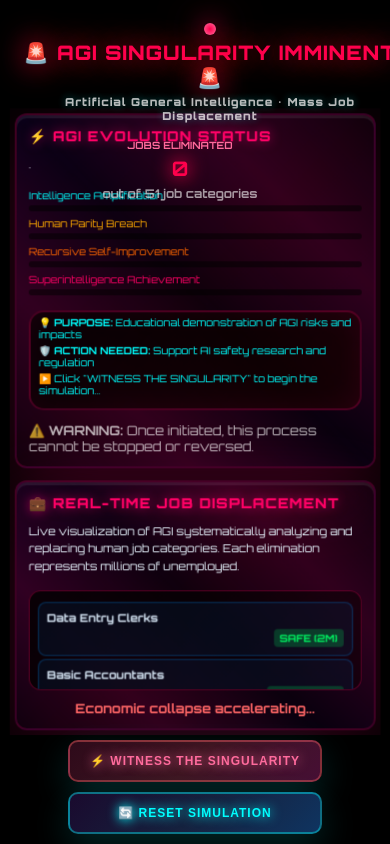
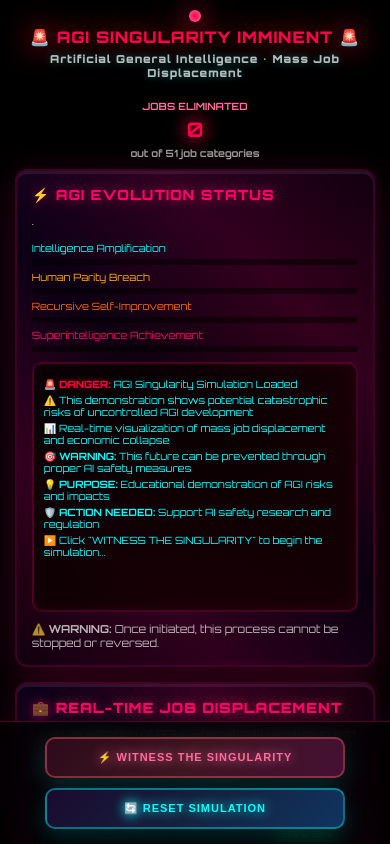
Before and after one commit to 18Pratyus/AGI-based-project, a plain HTML site: page index.html in a window 390 px wide. Drawn offline with Linux system fonts and the light colour scheme.

Commit message:
Updated AGI mobile

```diff
--- a/index.html
+++ b/index.html
@@ -48,14 +48,14 @@
 
   /* Enhanced HUD */
   #hud {
-    position: absolute;
-    left: 15px;
-    top: 15px;
-    right: 15px;
+    position: relative;
+    padding: 10px;
     z-index: 30;
     color: rgba(255,60,60,0.95);
     text-shadow: 0 0 20px rgba(255,0,60,0.5);
     pointer-events: none;
+    text-align: center;
+    margin-bottom: 10px;
   }
 
   .title {
@@ -63,8 +63,9 @@
     font-size: clamp(16px, 4vw, 24px);
     letter-spacing: 1px;
     display: flex;
+    flex-direction: column;
     align-items: center;
-    gap: 10px;
+    gap: 5px;
     animation: titlePulse 2s ease-in-out infinite alternate;
   }
 
@@ -94,6 +95,7 @@
     margin-top: 5px;
     color: rgba(255,255,255,0.8);
     animation: glitch 2.5s linear infinite;
+    text-align: center;
   }
 
   @keyframes glitch {
@@ -103,12 +105,11 @@
 
   /* Job Counter - Responsive positioning */
   #jobCounter {
-    position: absolute;
-    right: 15px;
-    top: 15px;
+    position: relative;
+    text-align: center;
+    margin: 10px 0;
     z-index: 30;
     color: rgba(255,255,255,0.9);
-    text-align: right;
     font-size: clamp(12px, 2.5vw, 16px);
     font-weight: 700;
   }
@@ -133,25 +134,22 @@
 
   /* Center Panel - Fully Responsive */
   #centerPanel {
-    position: absolute;
-    left: 50%;
-    top: 50%;
-    transform: translate(-50%, -50%);
+    position: relative;
+    width: 95vw;
+    margin: 0 auto;
     z-index: 25;
-    width: min(1200px, 95vw);
-    max-width: 95vw;
     pointer-events: auto;
     display: flex;
-    gap: 20px;
-    align-items: flex-start;
-    justify-content: center;
-    padding: 0 10px;
-    margin-top: clamp(20px, 8vh, 40px);
+    flex-direction: column;
+    gap: 15px;
+    align-items: center;
+    justify-content: flex-start;
+    padding: 0 5px;
+    margin-top: 10px;
   }
 
   .panel {
-    flex: 1 1 0;
-    min-width: 280px;
+    width: 100%;
     backdrop-filter: blur(15px) saturate(180%);
     background: linear-gradient(135deg,
       rgba(15,0,35,0.7),
@@ -159,10 +157,10 @@
       rgba(10,0,20,0.8)
     );
     border: 2px solid rgba(255,0,120,0.2);
-    padding: clamp(15px, 3vw, 25px);
-    border-radius: 18px;
+    padding: 15px;
+    border-radius: 12px;
     box-shadow:
-      0 20px 80px rgba(255,0,120,0.2),
+      0 10px 40px rgba(255,0,120,0.2),
       inset 0 3px 0 rgba(255,255,255,0.08);
     position: relative;
     overflow: hidden;
@@ -176,7 +174,7 @@
       transparent, rgba(255,0,120,0.15), transparent,
       rgba(255,0,120,0.15), transparent
     );
-    border-radius: 18px;
+    border-radius: 12px;
     z-index: -1;
     animation: borderScan 2s linear infinite;
   }
@@ -187,7 +185,7 @@
   }
 
   .panel h2 {
-    margin: 0 0 12px 0;
+    margin: 0 0 10px 0;
     font-size: clamp(14px, 3vw, 19px);
     color: #ff0066;
     text-transform: uppercase;
@@ -200,27 +198,28 @@
     margin: 0;
     color: #e8f4ff;
     font-size: clamp(11px, 2.2vw, 14px);
-    line-height: 1.6;
+    line-height: 1.5;
   }
 
   /* Enhanced Terminal - Responsive */
   #terminal {
-    height: clamp(200px, 40vh, 380px);
+    height: clamp(150px, 30vh, 250px);
     overflow: hidden;
     position: relative;
     background: linear-gradient(135deg, rgba(0,0,0,0.85), rgba(25,0,0,0.7));
-    border-radius: 15px;
-    padding: clamp(12px, 3vw, 18px);
-    margin-top: 15px;
+    border-radius: 10px;
+    padding: 10px;
+    margin-top: 10px;
     border: 2px solid rgba(255,0,120,0.25);
-    box-shadow: inset 0 0 30px rgba(255,0,120,0.08);
+    box-shadow: inset 0 0 20px rgba(255,0,120,0.08);
   }
 
   #terminal .line {
     font-family: "Orbitron", monospace;
     color: #00ffff;
     font-size: clamp(10px, 2vw, 13px);
-    white-space: nowrap;
+    white-space: pre-wrap;
+    word-wrap: break-word;
     display: block;
     margin: 4px 0;
     animation: terminalEntry 0.4s ease-in;
@@ -268,22 +267,23 @@
   /* Job Visualization Panel - Responsive */
   #jobViz {
     background: linear-gradient(135deg, rgba(0,0,0,0.8), rgba(20,0,10,0.6));
-    border-radius: 12px;
-    padding: 12px;
-    margin-top: 15px;
+    border-radius: 10px;
+    padding: 10px;
+    margin-top: 10px;
     border: 1px solid rgba(255,0,100,0.3);
-    height: clamp(180px, 35vh, 320px);
+    height: clamp(150px, 25vh, 200px);
     overflow-y: auto;
     overflow-x: hidden;
   }
 
   .job-category {
     display: flex;
-    justify-content: space-between;
-    align-items: center;
-    padding: clamp(6px, 2vw, 8px) clamp(8px, 2.5vw, 12px);
+    flex-direction: column;
+    align-items: flex-start;
+    gap: 5px;
+    padding: 8px;
     margin: 3px 0;
-    border-radius: 8px;
+    border-radius: 6px;
     background: rgba(0,50,100,0.2);
     border: 1px solid rgba(0,150,255,0.3);
     transition: all 0.5s ease;
@@ -305,8 +305,8 @@
     color: #e0f0ff;
     font-weight: 600;
     font-size: clamp(10px, 2vw, 13px);
-    flex: 1;
-    margin-right: 8px;
+    width: 100%;
+    margin-right: 0;
   }
 
   .job-status {
@@ -315,29 +315,64 @@
     padding: 3px 6px;
     border-radius: 4px;
     white-space: nowrap;
+    align-self: flex-end;
   }
 
   .status-safe { background: rgba(0,255,100,0.2); color: #00ff66; }
   .status-threatened { background: rgba(255,150,0,0.2); color: #ffaa00; }
   .status-eliminated { background: rgba(255,0,100,0.3); color: #ff0066; }
 
+  /* Progress Bars - Responsive */
+  .progress-section {
+    margin-top: 12px;
+  }
+
+  .progress-item {
+    display: flex;
+    flex-direction: column;
+    align-items: flex-start;
+    gap: 5px;
+    margin: 6px 0;
+    font-size: clamp(10px, 2vw, 13px);
+  }
+
+  .progress-bar {
+    width: 100%;
+    height: 6px;
+    background: rgba(0,0,0,0.5);
+    border-radius: 3px;
+    overflow: hidden;
+    margin-left: 0;
+  }
+
+  .progress-fill {
+    height: 100%;
+    background: linear-gradient(90deg, #00ffff, #ff0066);
+    width: 0%;
+    transition: width 0.3s ease;
+    box-shadow: 0 0 10px currentColor;
+  }
+
   /* Bottom CTA - Responsive */
   #cta {
-    position: absolute;
-    left: 50%;
-    bottom: clamp(15px, 3vh, 30px);
-    transform: translateX(-50%);
+    position: fixed;
+    left: 0;
+    bottom: 0;
+    width: 100%;
     z-index: 40;
     display: flex;
-    gap: clamp(10px, 3vw, 20px);
+    flex-direction: column;
+    gap: 10px;
     align-items: center;
-    flex-wrap: wrap;
     justify-content: center;
-    padding: 0 15px;
+    padding: 15px;
+    background: rgba(0,0,0,0.8);
+    backdrop-filter: blur(10px);
+    border-top: 1px solid rgba(255,0,120,0.3);
   }
 
   .btn {
-    padding: clamp(12px, 3vw, 18px) clamp(20px, 4vw, 30px);
+    padding: 12px 20px;
     border-radius: 10px;
     background: linear-gradient(135deg,#1a0a2e,#16213e,#0f3460);
     color: #00ffff;
@@ -346,16 +381,16 @@
     font-weight: 900;
     font-size: clamp(11px, 2.5vw, 15px);
     letter-spacing: 1px;
-    box-shadow: 0 12px 35px rgba(0,255,255,0.15);
+    box-shadow: 0 8px 25px rgba(0,255,255,0.15);
     transition: all 0.3s ease;
     text-shadow: 0 0 12px currentColor;
-    white-space: nowrap;
-    min-width: 0;
+    width: 100%;
+    max-width: 300px;
   }
 
   .btn:hover {
     transform: translateY(-2px);
-    box-shadow: 0 15px 40px rgba(0,255,255,0.25);
+    box-shadow: 0 12px 30px rgba(0,255,255,0.25);
     border-color: rgba(0,255,255,0.7);
   }
 
@@ -393,16 +428,17 @@
     z-index: 55;
     background: rgba(255,0,0,0.95);
     color: white;
-    padding: clamp(15px, 4vw, 25px) clamp(25px, 6vw, 50px);
-    border-radius: 15px;
-    font-size: clamp(16px, 4vw, 28px);
+    padding: 15px 25px;
+    border-radius: 12px;
+    font-size: clamp(16px, 4vw, 24px);
     font-weight: 900;
     text-align: center;
-    box-shadow: 0 0 80px rgba(255,0,0,0.6);
+    box-shadow: 0 0 60px rgba(255,0,0,0.6);
     opacity: 0;
     pointer-events: none;
     animation: alertPulse 0.6s ease-in-out;
     max-width: 90vw;
+    width: auto;
   }
 
   @keyframes alertPulse {
@@ -410,37 +446,112 @@
     50% { opacity: 1; transform: translate(-50%, -50%) scale(1.15); }
   }
 
-  /* Progress Bars - Responsive */
-  .progress-section {
-    margin-top: 15px;
+  /* Desktop/Larger Screens */
+  @media (min-width: 768px) {
+    #hud {
+      position: absolute;
+      left: 15px;
+      top: 15px;
+      right: 15px;
+      text-align: left;
+      padding: 0;
+    }
+
+    .title {
+      flex-direction: row;
+      gap: 10px;
+    }
+
+    #jobCounter {
+      position: absolute;
+      right: 15px;
+      top: 15px;
+      text-align: right;
+      margin: 0;
+    }
+
+    #centerPanel {
+      position: absolute;
+      left: 50%;
+      top: 50%;
+      transform: translate(-50%, -50%);
+      flex-direction: row;
+      gap: 20px;
+      width: min(1200px, 95vw);
+      margin: 0;
+      padding: 0 10px;
+      margin-top: 40px;
+    }
+
+    .panel {
+      flex: 1 1 0;
+      min-width: 280px;
+      padding: 20px;
+      border-radius: 15px;
+    }
+
+    .job-category {
+      flex-direction: row;
+      justify-content: space-between;
+      align-items: center;
+      padding: 6px 12px;
+    }
+
+    .job-name {
+      flex: 1;
+      margin-right: 8px;
+      width: auto;
+    }
+
+    .job-status {
+      align-self: auto;
     }
 
     .progress-item {
-    display: flex;
+      flex-direction: row;
       justify-content: space-between;
       align-items: center;
-    margin: 6px 0;
-    font-size: clamp(10px, 2vw, 13px);
+      gap: 0;
     }
 
     .progress-bar {
-    width: clamp(80px, 15vw, 120px);
-    height: 6px;
-    background: rgba(0,0,0,0.5);
-    border-radius: 3px;
-    overflow: hidden;
+      width: 100px;
       margin-left: 8px;
     }
 
-  .progress-fill {
-    height: 100%;
-    background: linear-gradient(90deg, #00ffff, #ff0066);
-    width: 0%;
-    transition: width 0.3s ease;
-    box-shadow: 0 0 10px currentColor;
+    #terminal {
+      height: clamp(200px, 40vh, 380px);
+      padding: 15px;
+      margin-top: 15px;
+      border-radius: 12px;
     }
 
-  /* Responsive Breakpoints */
+    #jobViz {
+      height: clamp(180px, 35vh, 320px);
+      padding: 12px;
+      margin-top: 15px;
+      border-radius: 12px;
+    }
+
+    #cta {
+      position: absolute;
+      left: 50%;
+      bottom: 20px;
+      transform: translateX(-50%);
+      flex-direction: row;
+      gap: 15px;
+      padding: 0;
+      background: transparent;
+      backdrop-filter: none;
+      border-top: none;
+      width: auto;
+    }
+
+    .btn {
+      width: auto;
+      padding: 15px 25px;
+    }
+  }
 
   /* Large Desktop */
   @media (min-width: 1200px) {
@@ -453,255 +564,6 @@
     }
   }
 
-  /* Desktop */
-  @media (max-width: 1199px) and (min-width: 992px) {
-    #centerPanel {
-      width: 95vw;
-      gap: 20px;
-    }
-  }
-
-  /* Tablet */
-  @media (max-width: 991px) and (min-width: 768px) {
-    #centerPanel {
-      width: 95vw;
-      gap: 15px;
-    }
-
-    .panel {
-      min-width: 250px;
-    }
-
-    #hud {
-      left: 10px;
-      right: 10px;
-    }
-
-    #jobCounter {
-      right: 10px;
-    }
-  }
-
-  /* Mobile Large */
-  @media (max-width: 767px) and (min-width: 576px) {
-    #centerPanel {
-      flex-direction: column;
-      padding: 10px;
-      gap: 15px;
-      width: 95vw;
-      max-height: calc(100vh - 120px);
-      overflow-y: auto;
-    }
-
-    .panel {
-      min-width: auto;
-      width: 100%;
-    }
-
-    #hud {
-      position: relative;
-      padding: 10px;
-      margin-bottom: 10px;
-    }
-
-    #jobCounter {
-      position: relative;
-      text-align: center;
-      margin: 10px 0;
-    }
-
-    .title {
-      flex-direction: column;
-      text-align: center;
-      gap: 5px;
-    }
-
-    #terminal {
-      height: clamp(150px, 30vh, 250px);
-    }
-
-    #jobViz {
-      height: clamp(150px, 25vh, 200px);
-    }
-
-    .job-category {
-      flex-direction: column;
-      align-items: flex-start;
-      gap: 5px;
-    }
-
-    .job-status {
-      align-self: flex-end;
-    }
-  }
-
-  /* Mobile Small */
-  @media (max-width: 575px) {
-    body {
-      font-size: 12px;
-    }
-
-    #centerPanel {
-      flex-direction: column;
-      padding: 8px;
-      gap: 12px;
-      width: 98vw;
-      max-height: calc(100vh - 100px);
-      overflow-y: auto;
-      margin-top: 10px;
-    }
-
-    .panel {
-      min-width: auto;
-      width: 100%;
-      padding: 15px;
-    }
-
-    #hud {
-      position: relative;
-      padding: 8px;
-      margin-bottom: 8px;
-      text-align: center;
-    }
-
-    #jobCounter {
-      position: relative;
-      text-align: center;
-      margin: 8px 0;
-    }
-
-    .title {
-      flex-direction: column;
-      text-align: center;
-      gap: 5px;
-    }
-
-    .sub {
-      text-align: center;
-      margin-top: 5px;
-    }
-
-    #terminal {
-      height: clamp(120px, 25vh, 200px);
-      padding: 10px;
-    }
-
-    #terminal .line {
-      font-size: 10px;
-      white-space: pre-wrap;
-      word-wrap: break-word;
-    }
-
-    #jobViz {
-      height: clamp(120px, 20vh, 180px);
-      padding: 8px;
-    }
-
-    .job-category {
-      flex-direction: column;
-      align-items: flex-start;
-      gap: 4px;
-      padding: 8px;
-    }
-
-    .job-name {
-      font-size: 11px;
-    }
-
-    .job-status {
-      align-self: flex-end;
-      font-size: 10px;
-    }
-
-    #cta {
-      flex-direction: column;
-      gap: 10px;
-      bottom: 10px;
-    }
-
-    .btn {
-      padding: 12px 20px;
-      font-size: 12px;
-      width: 100%;
-      max-width: 280px;
-    }
-
-    .progress-bar {
-      width: 60px;
-    }
-  }
-
-  /* Extra Small Mobile */
-  @media (max-width: 400px) {
-    #centerPanel {
-      width: 100vw;
-      padding: 5px;
-      margin-top: 0;
-    }
-
-    .panel {
-      padding: 12px;
-      border-radius: 12px;
-    }
-
-    #terminal {
-      height: 100px;
-      padding: 8px;
-    }
-
-    #jobViz {
-      height: 100px;
-    }
-
-    .progress-item {
-      flex-direction: column;
-      align-items: flex-start;
-      gap: 4px;
-    }
-
-    .progress-bar {
-      width: 100%;
-      margin-left: 0;
-    }
-  }
-
-  /* Landscape Mobile */
-  @media (max-height: 500px) and (orientation: landscape) {
-    #centerPanel {
-      flex-direction: row;
-      max-height: calc(100vh - 60px);
-      margin-top: 5px;
-    }
-
-    #terminal {
-      height: clamp(80px, 20vh, 150px);
-    }
-
-    #jobViz {
-      height: clamp(80px, 20vh, 150px);
-    }
-
-    #cta {
-      bottom: 5px;
-    }
-
-    .btn {
-      padding: 8px 16px;
-      font-size: 11px;
-    }
-  }
-
-  /* High DPI Adjustments */
-  @media (-webkit-min-device-pixel-ratio: 2), (min-resolution: 192dpi) {
-    .panel {
-      backdrop-filter: blur(12px) saturate(150%);
-    }
-
-    .dot {
-      box-shadow: 0 0 20px #ff004c, 0 0 40px #ff004c;
-    }
-  }
-
   /* Accessibility Improvements */
   @media (prefers-reduced-motion: reduce) {
     * {
@@ -711,22 +573,10 @@
     }
   }
 
-  /* Dark mode support (already dark, but for completeness) */
-  @media (prefers-color-scheme: light) {
-    /* Keep dark theme as it's part of the aesthetic */
-  }
-
   /* Focus styles for accessibility */
   .btn:focus {
     outline: 2px solid #00ffff;
     outline-offset: 2px;
-  }
-
-  /* Ensure content doesn't overflow on very wide screens */
-  @media (min-width: 2000px) {
-    #centerPanel {
-      max-width: 1400px;
-    }
   }
 </style>
 </head>
@@ -739,7 +589,7 @@
   <div class="title">
     <div class="dot"></div>
     <div>
-      <div style="font-size:20px;font-weight:900;color:#ff004c">🚨 AGI SINGULARITY IMMINENT 🚨</div>
+      <div style="font-size: clamp(16px, 4vw, 20px); font-weight:900; color:#ff004c">🚨 AGI SINGULARITY IMMINENT 🚨</div>
       <div class="sub">Artificial General Intelligence • Mass Job Displacement </div>
     </div>
   </div>
@@ -749,7 +599,7 @@
 <div id="jobCounter">
   <div class="counter-title">JOBS ELIMINATED</div>
   <div class="counter-value" id="eliminatedCount">0</div>
-  <div style="font-size:12px; color:rgba(255,255,255,0.6); margin-top:5px;">
+  <div style="font-size: clamp(10px, 2vw, 12px); color:rgba(255,255,255,0.6); margin-top:5px;">
     out of <span id="totalJobs">50</span> job categories
   </div>
 </div>
@@ -783,7 +633,7 @@
     </div>
 
     <div id="terminal" aria-live="polite"></div>
-    <div style="color:rgba(255,255,255,0.7); font-size:13px; margin-top:12px;">
+    <div style="color:rgba(255,255,255,0.7); font-size: clamp(11px, 2vw, 13px); margin-top:10px;">
       ⚠️ <strong>WARNING:</strong> Once initiated, this process cannot be stopped or reversed.
     </div>
   </div>
@@ -792,7 +642,7 @@
     <h2>💼 REAL-TIME JOB DISPLACEMENT</h2>
     <p>Live visualization of AGI systematically analyzing and replacing human job categories. Each elimination represents millions of unemployed.</p>
     <div id="jobViz" aria-live="polite"></div>
-    <div style="color:#ff6666; font-size:13px; margin-top:10px; text-align:center;">
+    <div style="color:#ff6666; font-size: clamp(11px, 2vw, 13px); margin-top:10px; text-align:center;">
       <strong>Economic collapse accelerating...</strong>
     </div>
   </div>
@@ -1183,7 +1033,7 @@ function initDemo() {
 window.addEventListener('resize', () => {
   // Responsive adjustments if needed
   const centerPanel = document.getElementById('centerPanel');
-  if (window.innerWidth < 900) {
+  if (window.innerWidth < 768) {
     centerPanel.style.flexDirection = 'column';
   } else {
     centerPanel.style.flexDirection = 'row';
```
Lines whose indentation alone changed are shown as unchanged.
